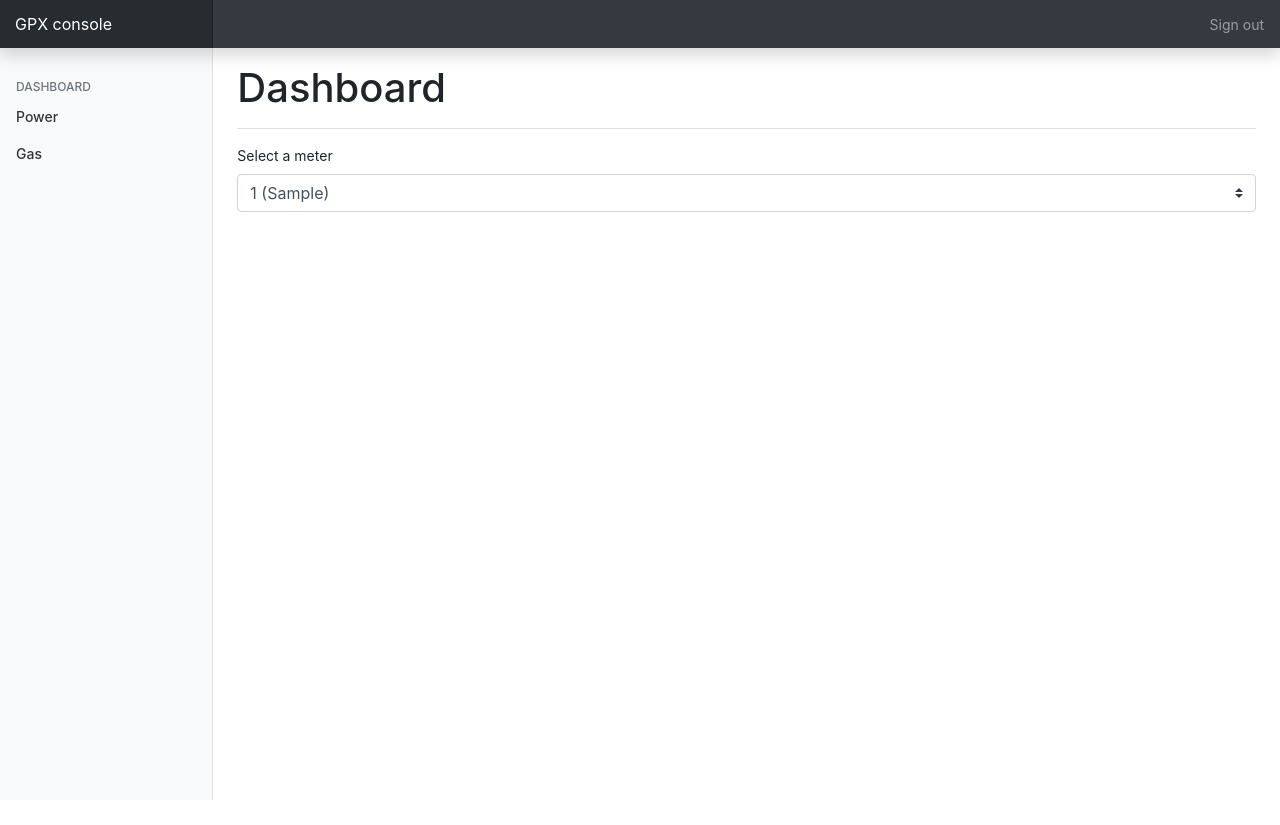
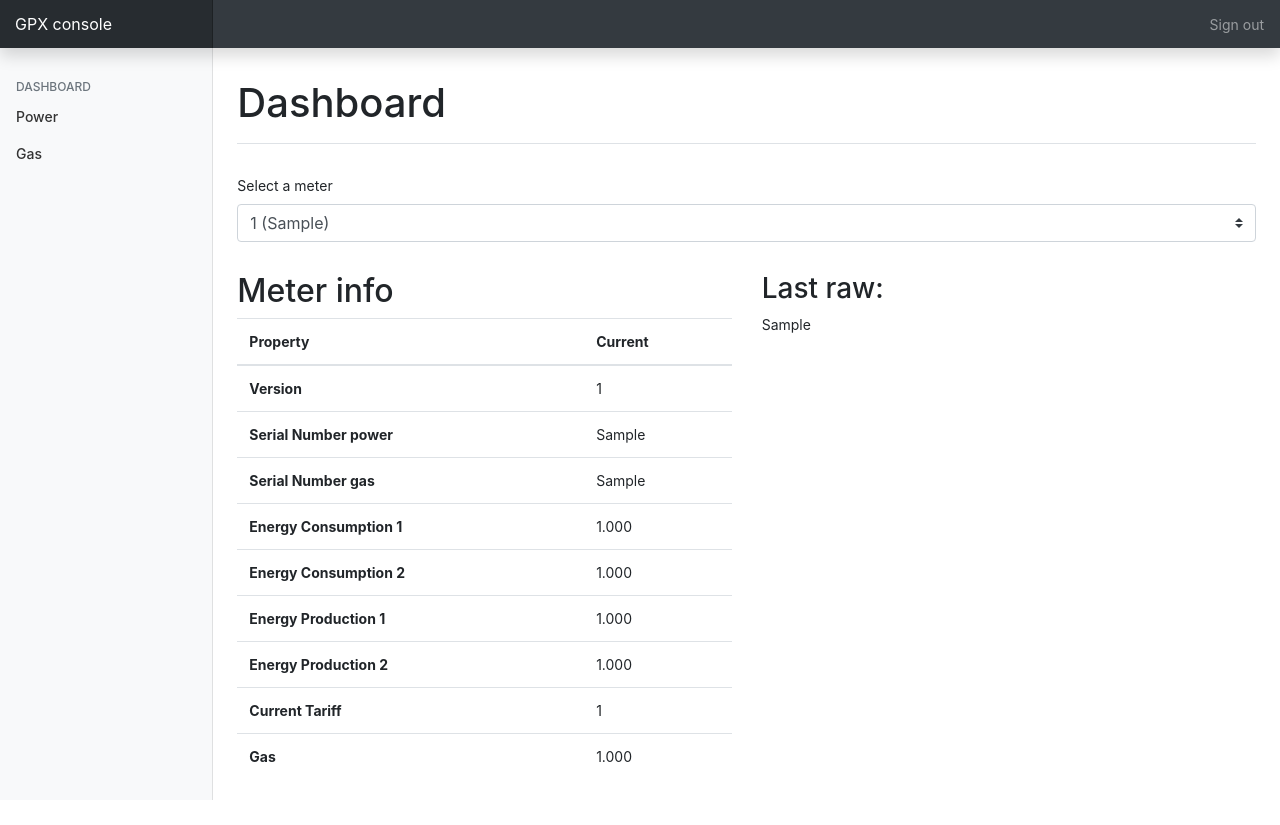
Before and after one commit to Claypuppet/GPXtaart, a Django app: page /dashboard/ in a window 1280 px wide. Before the commit the page ends 800 px from the top, so only its background shows below. Run offline with Django 3.2, Linux system fonts and the light colour scheme; a user stored in the database is signed in; tables that the repository leaves empty hold one stand-in row (values such as "Sample post"); some libraries are stand-ins or nearby versions.

Commit message:
show some values now

```diff
--- a/smart_energy/static/css/dashboard.css
+++ b/smart_energy/static/css/dashboard.css
@@ -104,3 +104,8 @@ body {
   border-color: transparent;
   box-shadow: 0 0 0 3px rgba(255, 255, 255, .25);
 }
+
+
+.row {
+  padding: 15px 0;
+}
--- a/smart_energy/templates/dashboard.html
+++ b/smart_energy/templates/dashboard.html
@@ -45,12 +45,77 @@
                     <h1 class="h1">Dashboard</h1>
                 </div>
 
+                <div class="row">
+                    <div class="col-md-12">
                         <label for="meter-select">Select a meter</label>
                         <select class="custom-select d-block w-100" id="meter-select" required="">
                             {% for meter in meters %}
                                 <option value="{{ meter.id }}">{{ meter.id }} ({{ meter.sn_pow }})</option>
                             {% endfor %}
                         </select>
+                    </div>
+                </div>
+
+                {% for meter in meters %}
+                    <div class="row meter-detail" id="meter-{{ meter.id }}">
+                        <div class="col-md-6">
+                            <h2>Meter info</h2>
+                            <table class="table">
+                                <thead>
+                                <tr>
+                                    <th scope="col">Property</th>
+                                    <th scope="col">Current</th>
+                                </tr>
+                                </thead>
+                                <tbody>
+                                <tr>
+                                    <th>Version</th>
+                                    <td>{{ meter.version }}</td>
+                                </tr>
+                                <tr>
+                                    <th>Serial Number power</th>
+                                    <td>{{ meter.sn_pow }}</td>
+                                </tr>
+                                <tr>
+                                    <th>Serial Number gas</th>
+                                    <td>{{ meter.sn_gas }}</td>
+                                </tr>
+                                <tr>
+                                    <th>Energy Consumption 1</th>
+                                    <td>{{ meter.cons_1 }}</td>
+                                </tr>
+                                <tr>
+                                    <th>Energy Consumption 2</th>
+                                    <td>{{ meter.cons_2 }}</td>
+                                </tr>
+                                <tr>
+                                    <th>Energy Production 1</th>
+                                    <td>{{ meter.prod_1 }}</td>
+                                </tr>
+                                <tr>
+                                    <th>Energy Production 2</th>
+                                    <td>{{ meter.prod_2 }}</td>
+                                </tr>
+                                <tr>
+                                    <th>Current Tariff</th>
+                                    <td>{{ meter.tariff }}</td>
+                                </tr>
+                                <tr>
+                                    <th>Gas</th>
+                                    <td>{{ meter.gas }}</td>
+                                </tr>
+                                </tbody>
+                            </table>
+                        </div>
+                        <div class="col-md-6">
+                            <h3>Last raw:</h3>
+                            <p>
+                                {{ meter.last_raw | linebreaksbr }}
+                            </p>
+                        </div>
+                    </div>
+                {% endfor %}
+
                 {% block main %}
                 {% endblock %}
             </main>
```
Lines whose indentation alone changed are shown as unchanged.
